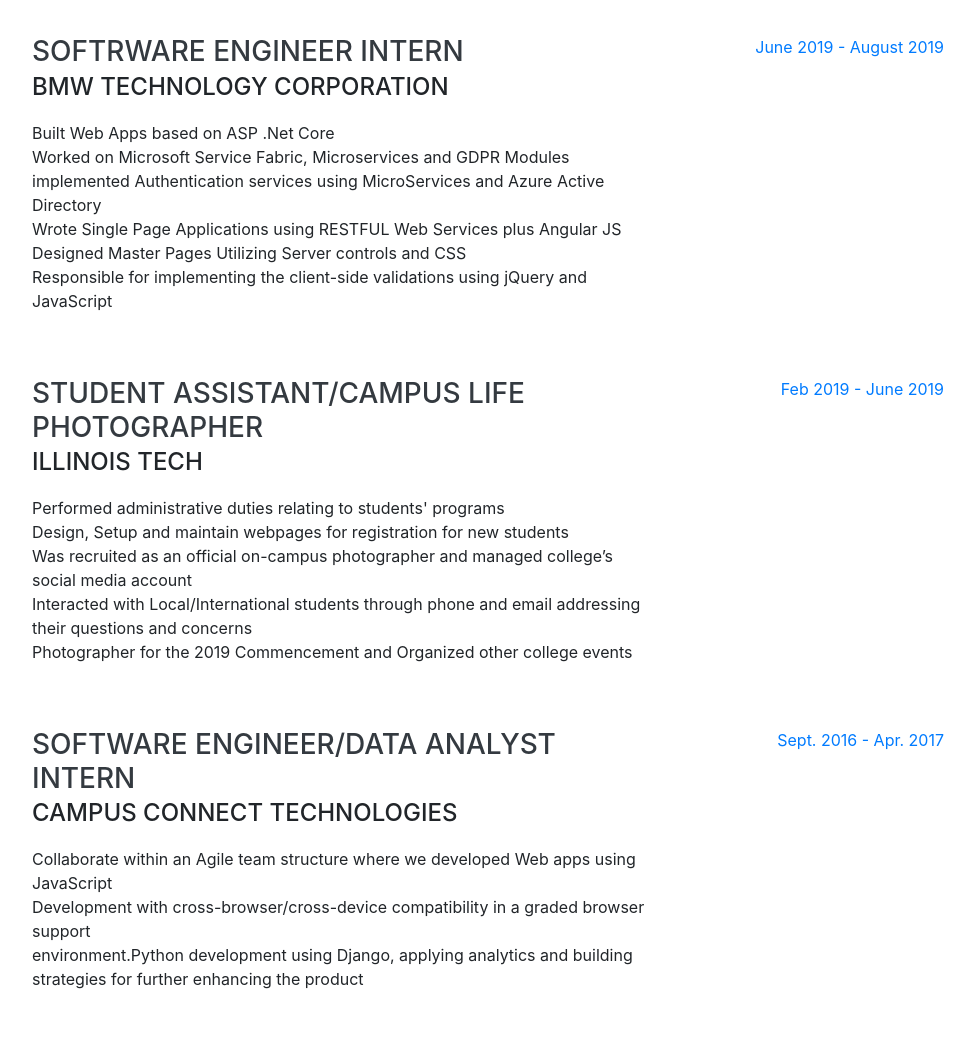
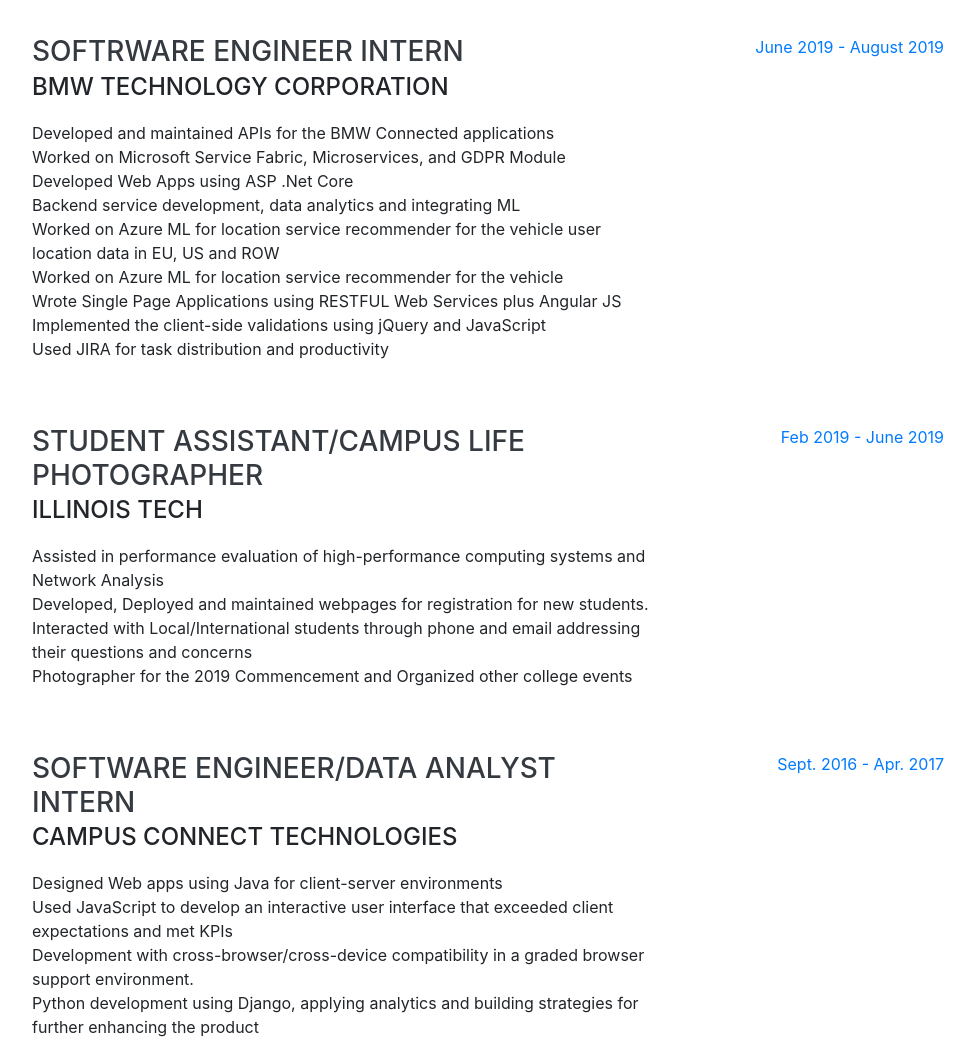
Before and after one commit to rakshithca/Rakshith-Portfolio, a website with bundled scripts: page index.html in a window 1280 px wide. Shown: the part 900-1958 px from the top of the page, without its empty margins (288-1263 px from the left). Built offline with nearby package versions, Linux system fonts and the light colour scheme; a web font is replaced by a local one.

Commit message:
experience updated

```diff
--- a/index.html
+++ b/index.html
@@ -91,12 +91,13 @@
         <p class="lead mb-5"> Hello! I'm Rakshith, a Grad Student majoring in Computer Science at Illinois Tech who enjoys building things that live on the internet. I develop exceptional websites and web apps that provide intuitive, pixel-perfect user interfaces with efficient and modern backends. My recent experience is an internship at <a href="https://www.bmwusa.com/">BMW</a> , I worked with the core engineering team where I worked on a wide variety of interesting and meaningful projects on a daily basis.</p>
         <p class="lead mb-5"> Here's a few technologies I've been working with recently:
           <br>ASP .Net core
+          <br>Java
           <br>MicroServices
           <br>JavaScript (ES6+)
           <br>HTML & (S)CSS
           <br>React
-          <br>Node.js
-          <br>Angular
+          <br>NodeJS
+          <br>AngularJS
           <br>JSP, Servlets
 
           <!-- <br> -->
@@ -131,12 +132,15 @@
           <div class="resume-content">
             <h3 class="mb-0">Softrware Engineer Intern</h3>
             <div class="subheading mb-3">BMW Technology Corporation</div>
-            <p> Built Web Apps based on ASP .Net Core<br>
-              Worked on Microsoft Service Fabric, Microservices and GDPR Modules<br>
-              implemented Authentication services using MicroServices and Azure Active Directory<br>
+            <p> Developed and maintained APIs for the BMW Connected applications<br>
+              Worked on Microsoft Service Fabric, Microservices, and GDPR Module<br>
+              Developed Web Apps using ASP .Net Core<br>
+              Backend service development, data analytics and integrating ML<br>
+              Worked on Azure ML for location service recommender for the vehicle user location data in EU, US and ROW<br>
+              Worked on Azure ML for location service recommender for the vehicle<br>
               Wrote Single Page Applications using RESTFUL Web Services plus Angular JS<br>
-              Designed Master Pages Utilizing Server controls and CSS<br>
-              Responsible for implementing the client-side validations using jQuery and JavaScript<br>
+              Implemented the client-side validations using jQuery and JavaScript<br>
+              Used JIRA for task distribution and productivity<br>
               </p>
           </div>
           <div class="resume-date text-md-right">
@@ -149,11 +153,10 @@
             <h3 class="mb-0">Student Assistant/Campus Life Photographer</h3>
             <div class="subheading mb-3">Illinois Tech</div>
             <p>
-                Performed administrative duties relating to students' programs<br>
-                Design, Setup and maintain webpages for registration for new students<br>
-                Was recruited as an official on-campus photographer and managed college’s social media account<br>
-                Interacted with Local/International students through phone and email addressing their questions and concerns<br>
-                Photographer for the 2019 Commencement and Organized other college events</p>
+              Assisted in performance evaluation of high-performance computing systems and Network Analysis<br>
+              Developed, Deployed and maintained webpages for registration for new students.<br>
+              Interacted with Local/International students through phone and email addressing their questions and concerns<br>
+              Photographer for the 2019 Commencement and Organized other college events</p>
           </div>
           <div class="resume-date text-md-right">
             <span class="text-primary">Feb 2019 - June 2019</span>
@@ -164,9 +167,11 @@
           <div class="resume-content">
             <h3 class="mb-0">Software Engineer/Data Analyst Intern</h3>
             <div class="subheading mb-3">Campus Connect Technologies</div>
-            <p>Collaborate within an Agile team structure where we developed Web apps using JavaScript<br>
-                Development with cross-browser/cross-device compatibility in a graded browser support<br>
-                environment.Python development using Django, applying analytics and building strategies for further enhancing the product</p>
+            <p>
+              Designed Web apps using Java for client-server environments<br>
+              Used JavaScript to develop an interactive user interface that exceeded client expectations and met KPIs<br>
+              Development with cross-browser/cross-device compatibility in a graded browser support environment.<br>
+              Python development using Django, applying analytics and building strategies for further enhancing the product</p>
           </div>
           <div class="resume-date text-md-right">
             <span class="text-primary">Sept. 2016 - Apr. 2017</span>
```
